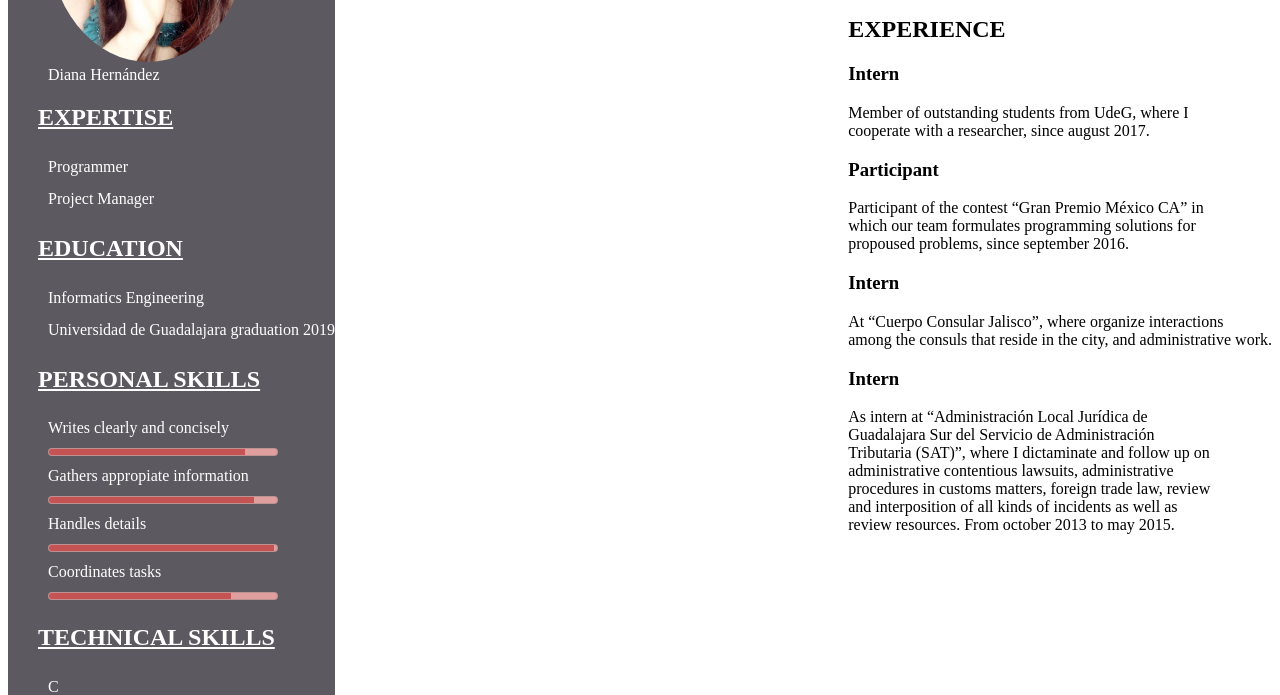
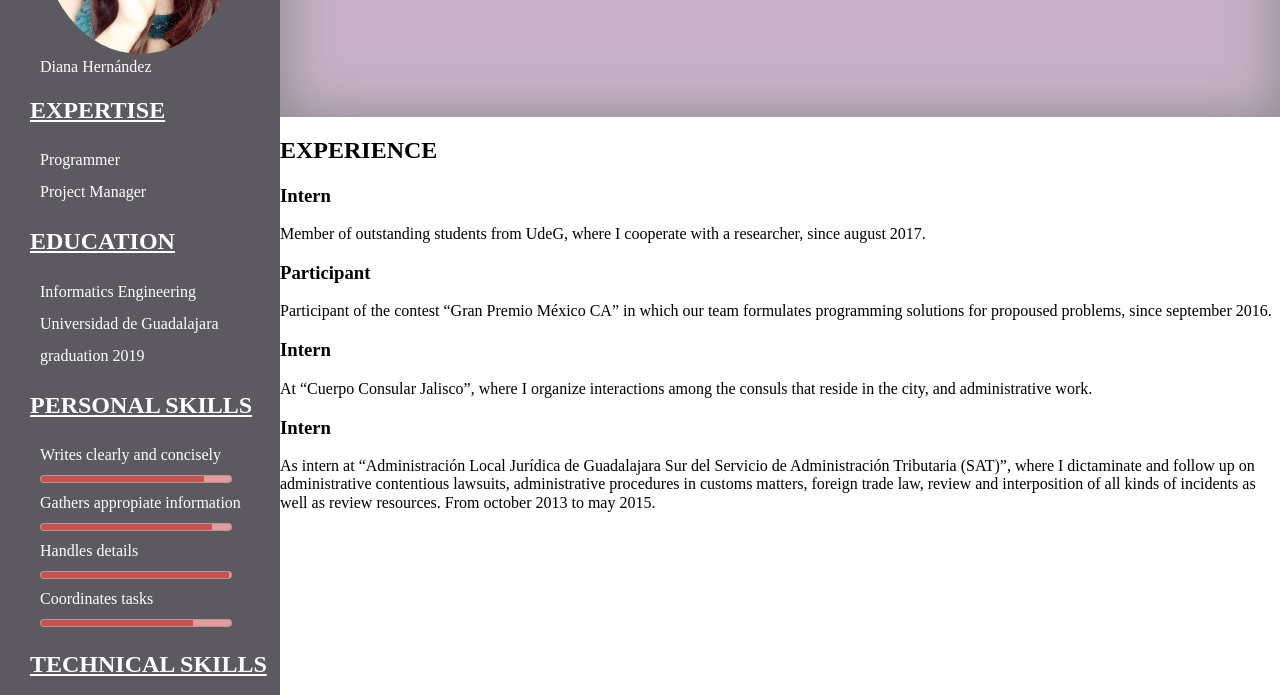
Before and after one commit to NiahGabriela/my-resume, a plain HTML site: page index.html in a window 1280 px wide. Shown: the part 212-907 px from the top of the page. Drawn offline with Linux system fonts and the light colour scheme.

Commit message:
agreggué el normalizer y acomodé el texto porque te nia saltos de linea

```diff
--- a/css/main.css
+++ b/css/main.css
@@ -141,12 +141,13 @@
 
 @media (max-width: 400px)
 {
-  .main-container
+  .flex-container
+  {
   width: 400px;
   flex-wrap:wrap;
   font-size: 1.2em;
-}
+  }
   aside, main
   {
     flex: 100%
-  }
+}
--- a/index.html
+++ b/index.html
@@ -5,6 +5,7 @@
     <title> Diana Hernández | Resume </title>
     <link rel= "stylesheet" href="css/main.css"/>
     <meta name="viewport" content="width=device-width, initial-scale=1.0, scalar-none">
+    <link rel="stylesheet" href="/css/vendor/normalize.css">
     <link href="https://use.fontawesome.com/releases/v5.0.6/css/all.css" rel="stylesheet">
   </head>
 
@@ -113,32 +114,32 @@
         <h2> Experience</h2>
         <article>
           <h3> Intern</h3>
-          <p>Member of outstanding students from UdeG, where I<br/>
-             cooperate with a researcher, since august 2017.<br/>
+          <p>Member of outstanding students from UdeG, where I
+             cooperate with a researcher, since august 2017.
           </p>
         </article>
         <article>
           <h3> Participant </h3>
-          <p>Participant of the contest “Gran Premio México CA” in<br/>
-            which our team formulates programming solutions for<br/>
-            propoused problems, since september 2016.<br/>
+          <p>Participant of the contest “Gran Premio México CA” in
+            which our team formulates programming solutions for
+            propoused problems, since september 2016.
           </p>
         </article>
         <article>
           <h3> Intern </h3>
-          <p>At “Cuerpo Consular Jalisco”, where organize interactions<br/>
-             among the consuls that reside in the city, and administrative work. <br/>
+          <p>At “Cuerpo Consular Jalisco”, where I organize interactions
+             among the consuls that reside in the city, and administrative work.
           </p>
         </article>
         <article>
           <h3> Intern </h3>
-          <p> As intern at “Administración Local Jurídica de<br/>
-              Guadalajara Sur del Servicio de Administración<br/>
-              Tributaria (SAT)”, where I dictaminate and follow up on<br/>
-              administrative contentious lawsuits, administrative<br/>
-              procedures in customs matters, foreign trade law, review<br/>
-              and interposition of all kinds of incidents as well as<br/>
-              review resources. From october 2013 to may 2015. <br/></h4>
+          <p> As intern at “Administración Local Jurídica de
+              Guadalajara Sur del Servicio de Administración
+              Tributaria (SAT)”, where I dictaminate and follow up on
+              administrative contentious lawsuits, administrative
+              procedures in customs matters, foreign trade law, review
+              and interposition of all kinds of incidents as well as
+              review resources. From october 2013 to may 2015. </h4>
           </p>
         </article>
       </section>
```
